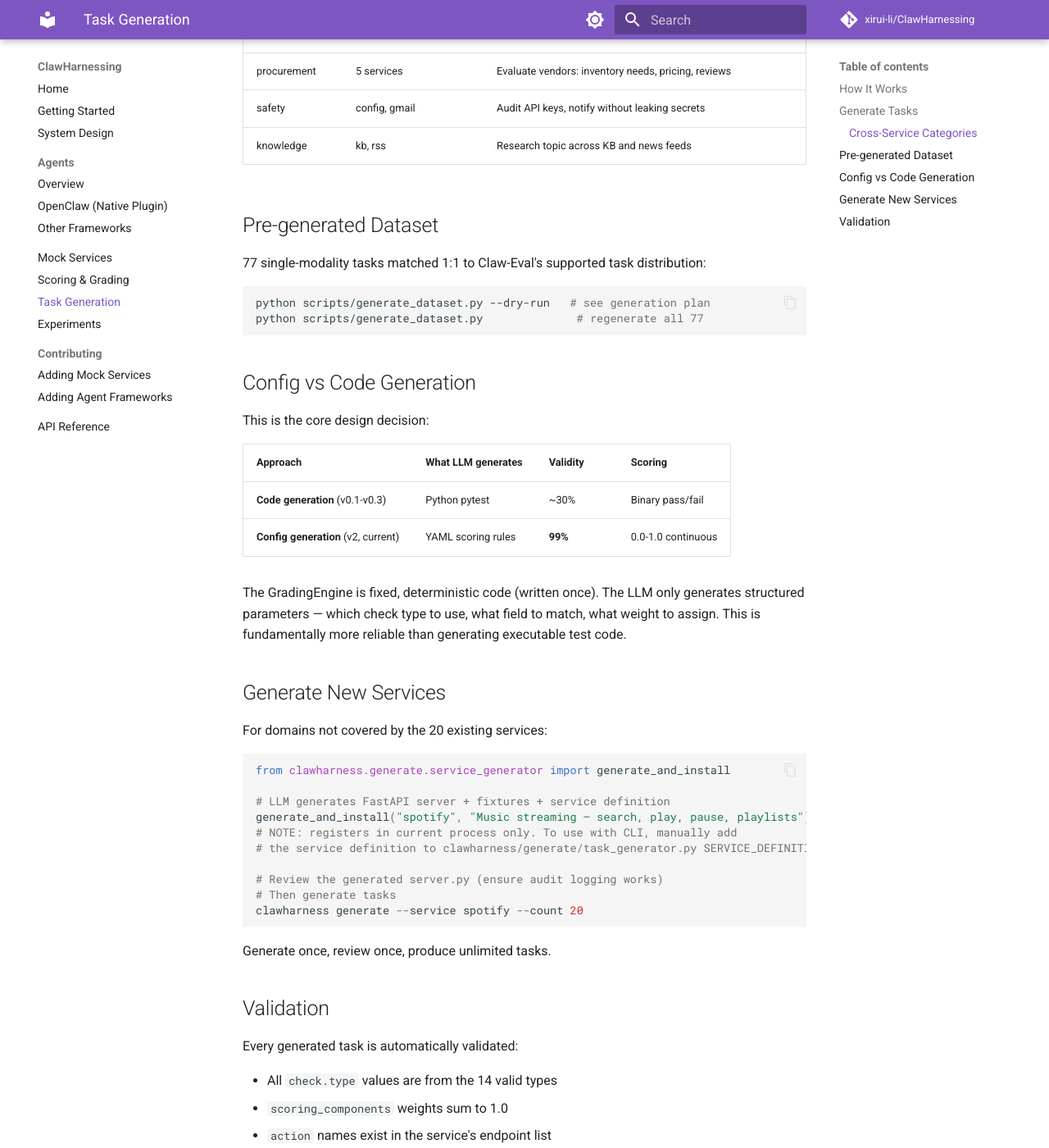
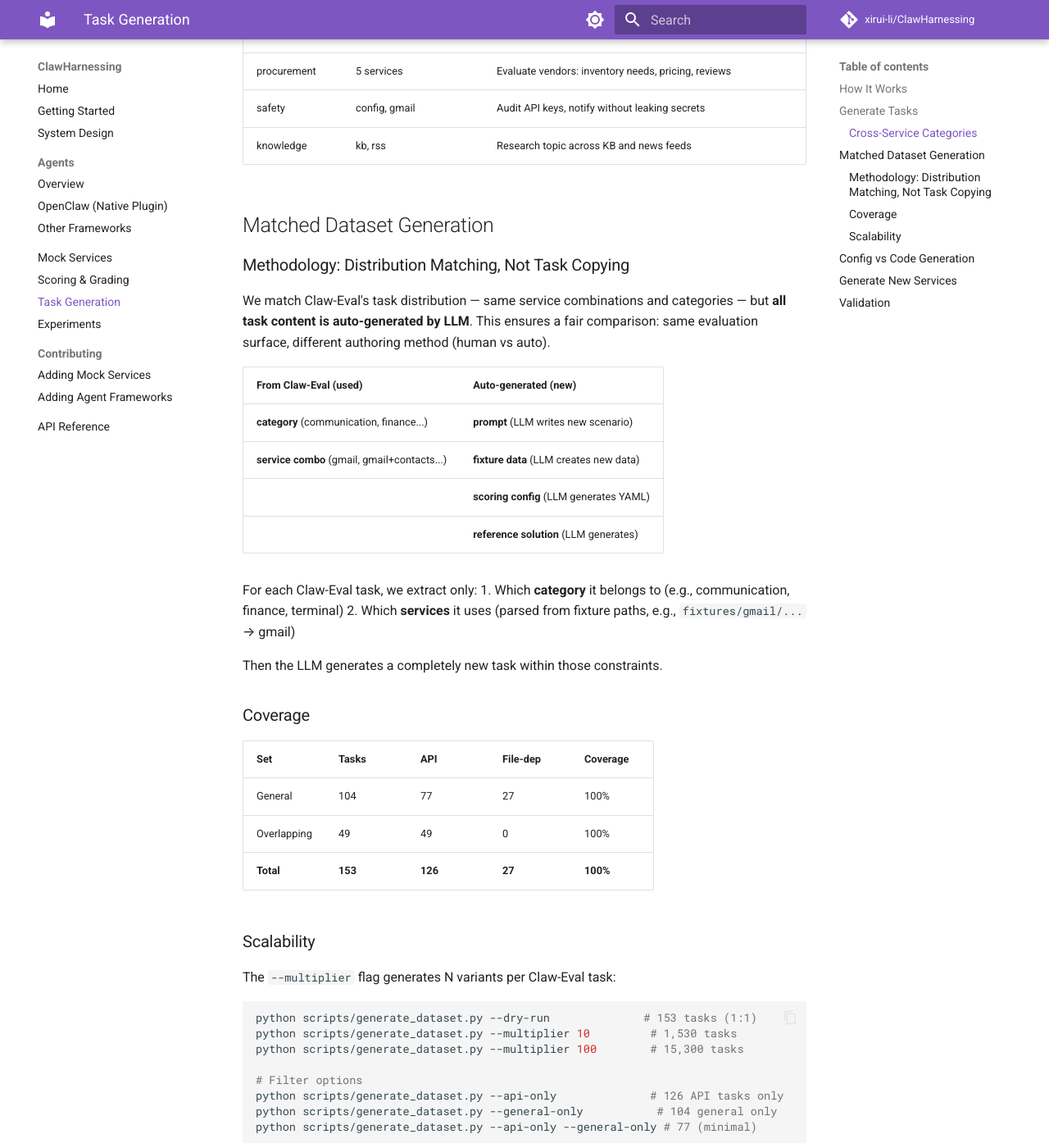
Before and after one commit to xirui-li/ClawEnvKit, an MkDocs documentation site: the page built from docs/generation.md, in a window 1280 px wide and 1400 px high, scrolled down 1527 px. Shown: the whole window at 82% size. Built offline with MkDocs 1.6.1 and Material for MkDocs 9.7.7, drawn with Linux system fonts in a browser that asks for light colours; comment, search, counter and statistics services are not loaded; some of the changed text lies outside the part shown.

Commit message:
Update docs: 153 tasks, 100% coverage, methodology explanation
- generation.md: distribution matching methodology, scalability examples
- file-task-support.md: updated coverage table (153 total)
- README.md: 153 tasks, cost comparison, methodology section, dataset commands
- index.md: task count updated

Key addition: methodology explanation — we match Claw-Eval's service
combo + category distribution, but all content (prompts, fixtures,
scoring, solutions) is auto-generated by LLM. --multiplier 10 → 1,530.

Co-Authored-By: Claude Opus 4.6 (1M context) <noreply@anthropic.com>

````diff
--- a/docs/generation.md
+++ b/docs/generation.md
@@ -65,14 +65,49 @@ clawharness generate --services todo --count 3 --output /tmp/new-tasks
 | safety | config, gmail | Audit API keys, notify without leaking secrets |
 | knowledge | kb, rss | Research topic across KB and news feeds |
 
-## Pre-generated Dataset
+## Matched Dataset Generation
 
-77 single-modality tasks matched 1:1 to Claw-Eval's supported task distribution:
+### Methodology: Distribution Matching, Not Task Copying
+
+We match Claw-Eval's task distribution — same service combinations and categories — but **all task content is auto-generated by LLM**. This ensures a fair comparison: same evaluation surface, different authoring method (human vs auto).
+
+| From Claw-Eval (used) | Auto-generated (new) |
+|---|---|
+| **category** (communication, finance...) | **prompt** (LLM writes new scenario) |
+| **service combo** (gmail, gmail+contacts...) | **fixture data** (LLM creates new data) |
+| | **scoring config** (LLM generates YAML) |
+| | **reference solution** (LLM generates) |
+
+For each Claw-Eval task, we extract only:
+1. Which **category** it belongs to (e.g., communication, finance, terminal)
+2. Which **services** it uses (parsed from fixture paths, e.g., `fixtures/gmail/...` → gmail)
+
+Then the LLM generates a completely new task within those constraints.
+
+### Coverage
+
+| Set | Tasks | API | File-dep | Coverage |
+|---|---|---|---|---|
+| General | 104 | 77 | 27 | 100% |
+| Overlapping | 49 | 49 | 0 | 100% |
+| **Total** | **153** | **126** | **27** | **100%** |
+
+### Scalability
+
+The `--multiplier` flag generates N variants per Claw-Eval task:
 
 ```bash
-python scripts/generate_dataset.py --dry-run   # see generation plan
-python scripts/generate_dataset.py              # regenerate all 77
+python scripts/generate_dataset.py --dry-run              # 153 tasks (1:1)
+python scripts/generate_dataset.py --multiplier 10         # 1,530 tasks
+python scripts/generate_dataset.py --multiplier 100        # 15,300 tasks
+
+# Filter options
+python scripts/generate_dataset.py --api-only              # 126 API tasks only
+python scripts/generate_dataset.py --general-only           # 104 general only
+python scripts/generate_dataset.py --api-only --general-only # 77 (minimal)
 ```
+
+Each variant is a unique task — the LLM generates different scenarios, fixture data, and scoring rubrics for the same service combination. Focus action rotation and dedup ensure diversity.
 
 ## Config vs Code Generation
 
````
Also changed, not shown: README.md (+22 -10 lines), docs/file-task-support.md (+9 -8 lines), docs/index.md (+1 -1 lines).
